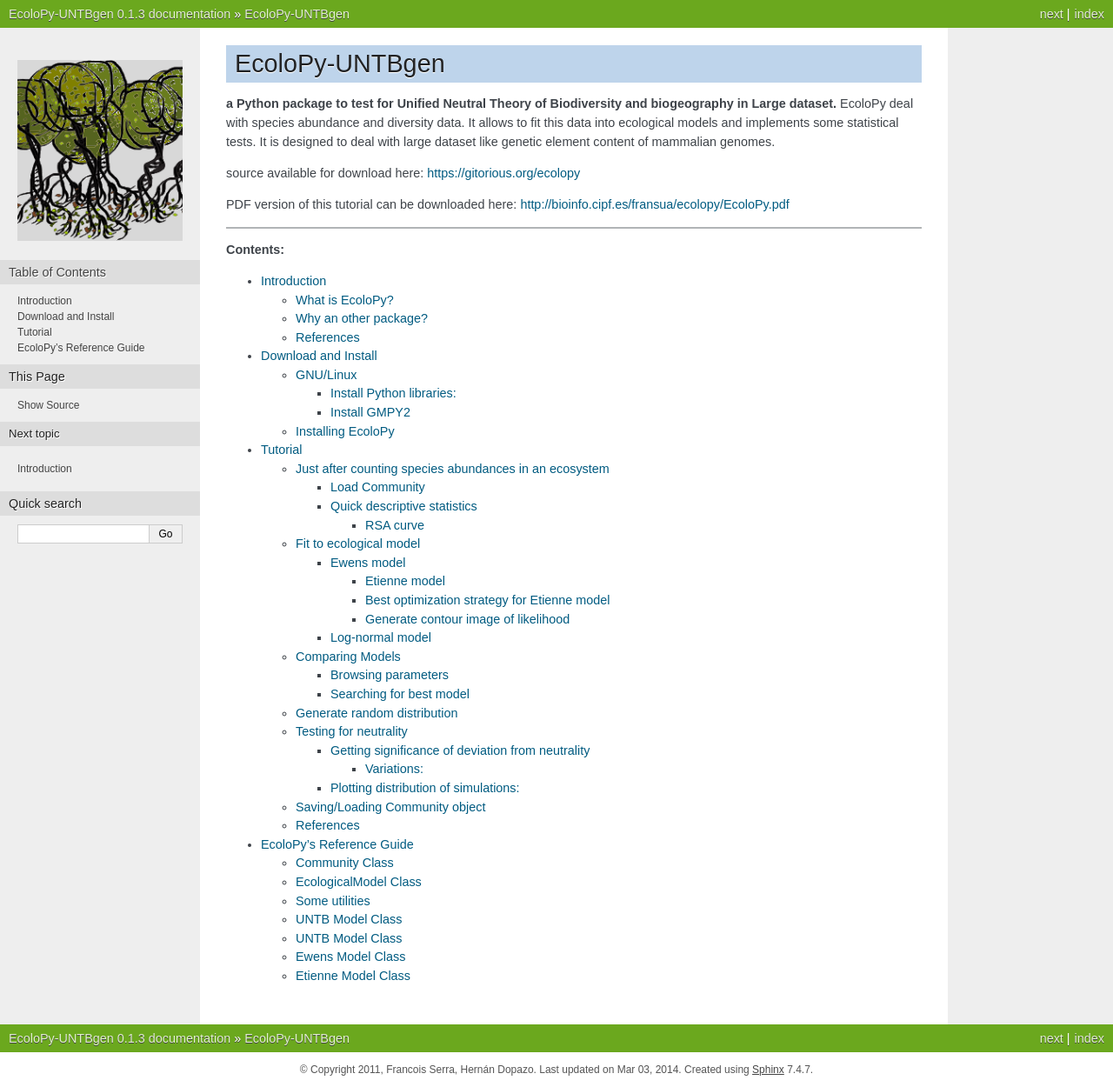
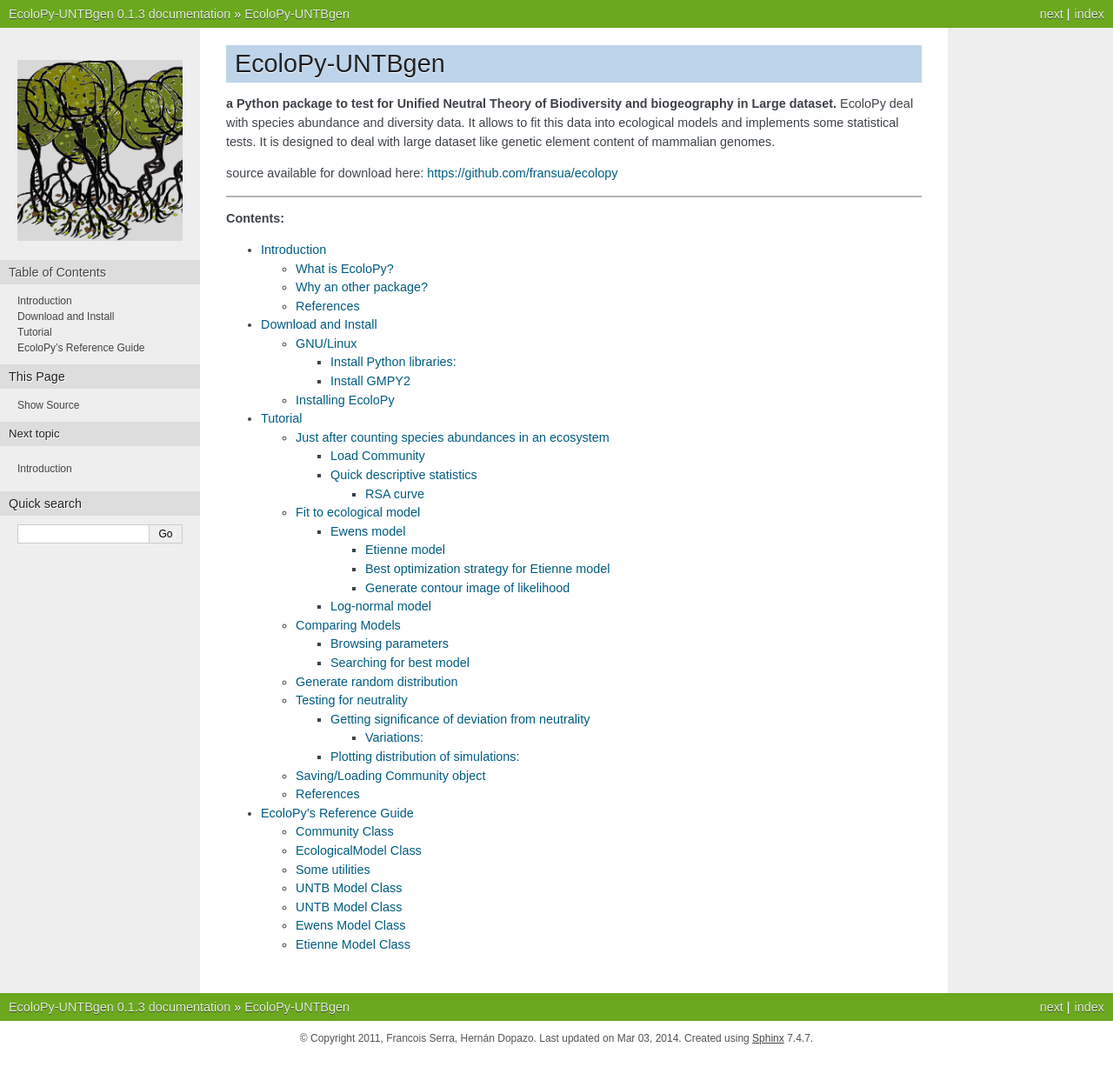
Before and after one commit to fransua/ecolopy, a Sphinx documentation site: the page built from doc/source/index.rst, in a window 1280 px wide. Shown: the whole page at 87% size. Built offline with Sphinx 7.4.7, drawn with Linux system fonts in a browser that asks for light colours; formulas are drawn with MathJax 3; after the commit the page ends 1214 px from its top, so only the background shows below that.

Commit message:
Fix test_neutrality. added doc to github

```diff
--- a/README.rst
+++ b/README.rst
@@ -124,10 +124,10 @@
 Links
 =====
 
-WIKI
-----
+Documentation
+-------------
 
-http://bioinfo.cipf.es/ecolopy/index.html
+http://fransua.github.io/ecolopy/
 
 
 
--- a/doc/source/index.rst
+++ b/doc/source/index.rst
@@ -11,10 +11,8 @@
 It is designed to deal with large dataset like genetic element content of mammalian genomes.
 
 source available for download here:
-https://gitorious.org/ecolopy
+https://github.com/fransua/ecolopy
 
-PDF version of this tutorial can be downloaded here:
-http://bioinfo.cipf.es/fransua/ecolopy/EcoloPy.pdf
 
 -------------------
 
--- a/setup.py
+++ b/setup.py
@@ -91,7 +91,7 @@
 ete_version = open("VERSION").readline().strip()
 mod_name = ete_version.split("rev")[0]
 
-long_description = open("README").read()
+long_description = open("README.rst").read()
 long_description += open("INSTALL").read()
 long_description.replace("ecolopy", mod_name)
 
```
Also changed, not shown: 2 other files.
